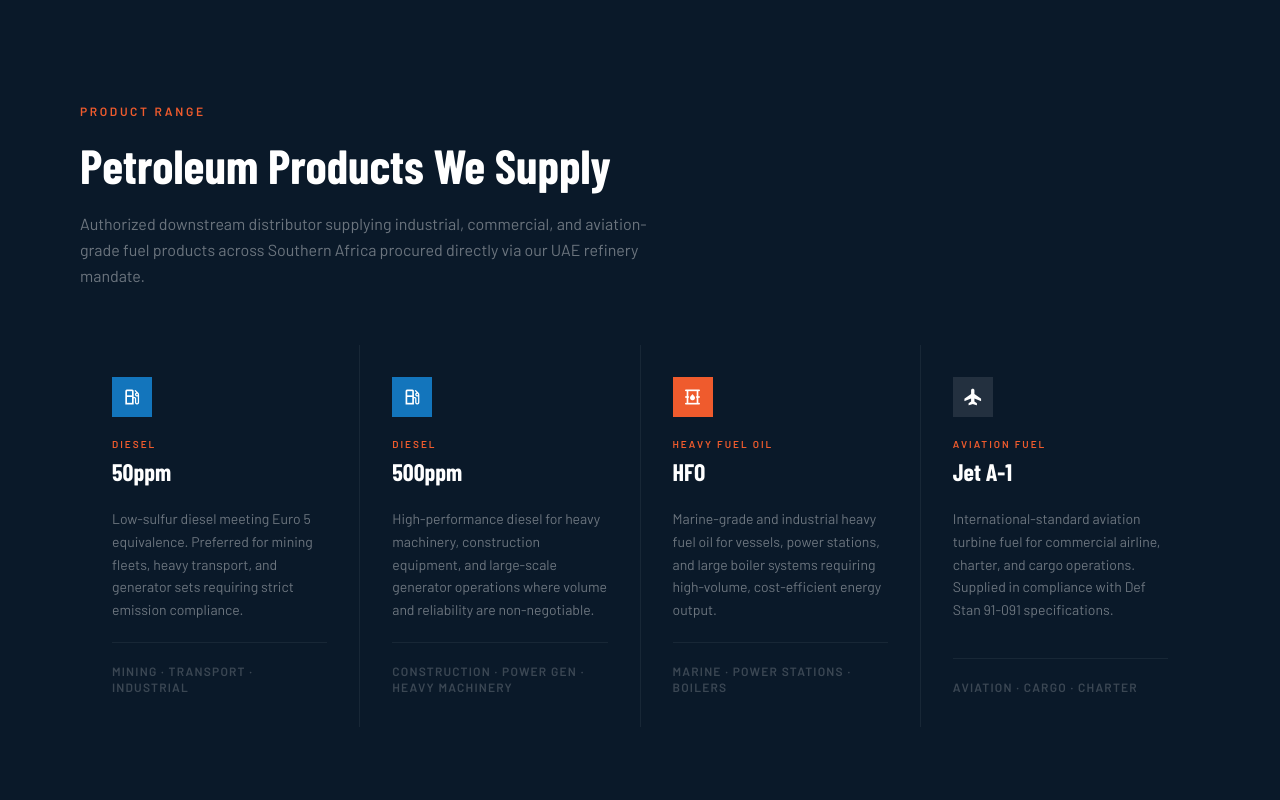
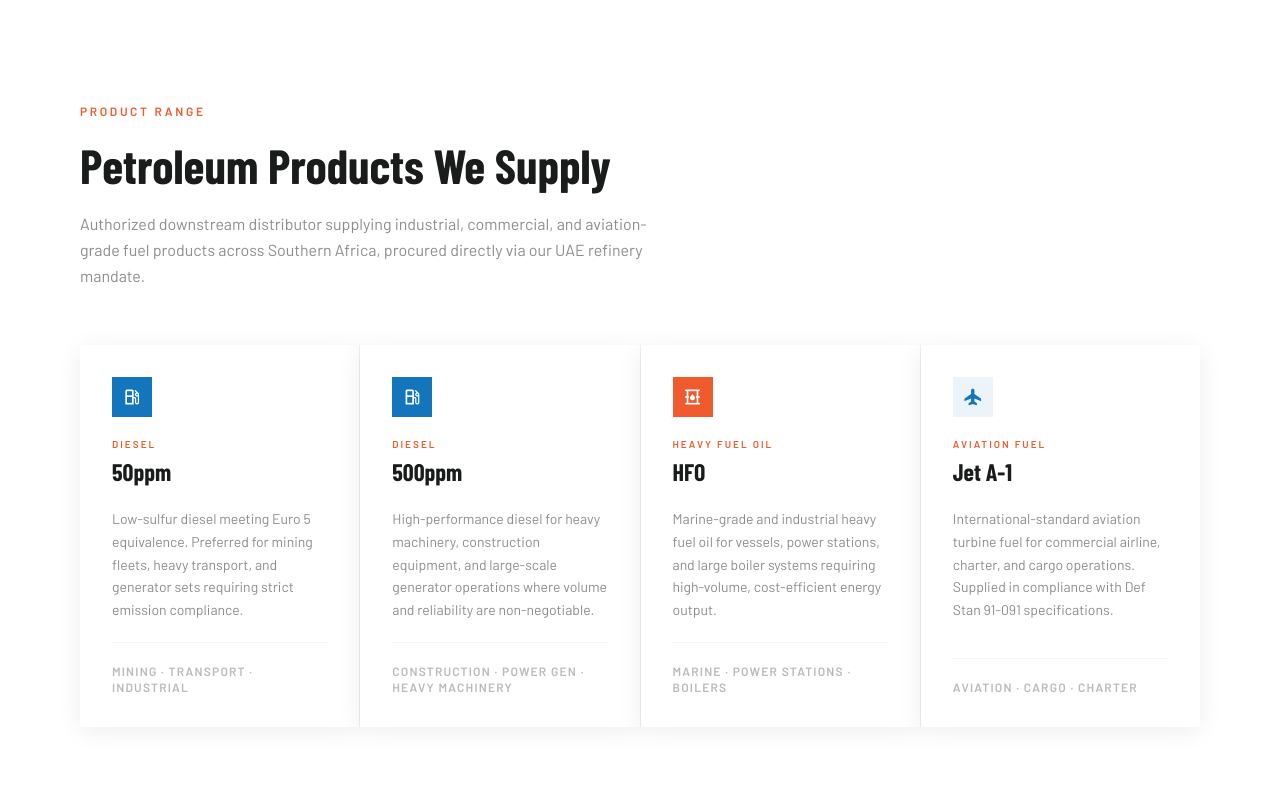
Before and after one commit to McClouds-web/keren-petroleum, a plain HTML site: page index.html in a window 1280 px wide. Shown: the part 1940-2740 px from the top of the page. Drawn offline with nearby package versions, Linux system fonts and the light colour scheme; a web font is replaced by a local one.

Commit message:
fix: lighten dark navy background on Fuel Products section to white theme

```diff
--- a/index.html
+++ b/index.html
@@ -321,57 +321,57 @@
         </section>
 
         <!-- ── Fuel Products ── -->
-        <section class="py-16 md:py-28 bg-[#0A1929]">
+        <section class="py-16 md:py-28 bg-white">
             <div class="max-w-7xl mx-auto px-5 md:px-20">
                 <div class="max-w-xl mb-14" data-reveal>
                     <span class="text-secondary font-bold text-xs uppercase tracking-[0.22em] block mb-4">Product Range</span>
-                    <h2 data-word-reveal class="font-display font-bold text-white leading-tight" style="font-size:clamp(2rem,4vw,3rem);">Petroleum Products We Supply</h2>
-                    <p class="text-white/40 mt-4 leading-relaxed">Authorized downstream distributor supplying industrial, commercial, and aviation-grade fuel products across Southern Africa   procured directly via our UAE refinery mandate.</p>
+                    <h2 data-word-reveal class="font-display font-bold text-on-surface leading-tight" style="font-size:clamp(2rem,4vw,3rem);">Petroleum Products We Supply</h2>
+                    <p class="text-on-surface/50 mt-4 leading-relaxed">Authorized downstream distributor supplying industrial, commercial, and aviation-grade fuel products across Southern Africa, procured directly via our UAE refinery mandate.</p>
                 </div>
-                <div class="grid grid-cols-1 sm:grid-cols-2 lg:grid-cols-4 gap-px" style="background:rgba(255,255,255,0.06);">
-                    <div data-reveal class="bg-[#0A1929] p-8 flex flex-col gap-5 hover:bg-primary/10 transition-colors duration-300">
+                <div class="grid grid-cols-1 sm:grid-cols-2 lg:grid-cols-4 gap-px bg-gray-100">
+                    <div data-reveal class="svc-card bg-white p-8 flex flex-col gap-5" style="box-shadow: 0 4px 24px rgba(0,0,0,0.07);">
                         <div class="w-10 h-10 bg-primary flex items-center justify-center">
                             <span class="material-symbols-outlined text-white" style="font-size:20px;">local_gas_station</span>
                         </div>
                         <div>
                             <div class="text-[10px] font-bold uppercase tracking-[0.2em] text-secondary mb-1">Diesel</div>
-                            <h3 class="font-display font-bold text-2xl text-white">50ppm</h3>
+                            <h3 class="font-display font-bold text-2xl text-on-surface">50ppm</h3>
                         </div>
-                        <p class="text-white/40 text-sm leading-relaxed flex-1">Low-sulfur diesel meeting Euro 5 equivalence. Preferred for mining fleets, heavy transport, and generator sets requiring strict emission compliance.</p>
-                        <div class="pt-5 border-t text-xs font-bold uppercase tracking-widest text-white/20" style="border-color:rgba(255,255,255,0.06);">Mining · Transport · Industrial</div>
+                        <p class="text-on-surface/50 text-sm leading-relaxed flex-1">Low-sulfur diesel meeting Euro 5 equivalence. Preferred for mining fleets, heavy transport, and generator sets requiring strict emission compliance.</p>
+                        <div class="pt-5 border-t border-gray-100 text-xs font-bold uppercase tracking-widest text-on-surface/30">Mining · Transport · Industrial</div>
                     </div>
-                    <div data-reveal data-delay="100" class="bg-[#0A1929] p-8 flex flex-col gap-5 hover:bg-primary/10 transition-colors duration-300">
+                    <div data-reveal data-delay="100" class="svc-card bg-white p-8 flex flex-col gap-5" style="box-shadow: 0 4px 24px rgba(0,0,0,0.07);">
                         <div class="w-10 h-10 bg-primary flex items-center justify-center">
                             <span class="material-symbols-outlined text-white" style="font-size:20px;">local_gas_station</span>
                         </div>
                         <div>
                             <div class="text-[10px] font-bold uppercase tracking-[0.2em] text-secondary mb-1">Diesel</div>
-                            <h3 class="font-display font-bold text-2xl text-white">500ppm</h3>
+                            <h3 class="font-display font-bold text-2xl text-on-surface">500ppm</h3>
                         </div>
-                        <p class="text-white/40 text-sm leading-relaxed flex-1">High-performance diesel for heavy machinery, construction equipment, and large-scale generator operations where volume and reliability are non-negotiable.</p>
-                        <div class="pt-5 border-t text-xs font-bold uppercase tracking-widest text-white/20" style="border-color:rgba(255,255,255,0.06);">Construction · Power Gen · Heavy Machinery</div>
+                        <p class="text-on-surface/50 text-sm leading-relaxed flex-1">High-performance diesel for heavy machinery, construction equipment, and large-scale generator operations where volume and reliability are non-negotiable.</p>
+                        <div class="pt-5 border-t border-gray-100 text-xs font-bold uppercase tracking-widest text-on-surface/30">Construction · Power Gen · Heavy Machinery</div>
                     </div>
-                    <div data-reveal data-delay="200" class="bg-[#0A1929] p-8 flex flex-col gap-5 hover:bg-primary/10 transition-colors duration-300">
+                    <div data-reveal data-delay="200" class="svc-card bg-white p-8 flex flex-col gap-5" style="box-shadow: 0 4px 24px rgba(0,0,0,0.07);">
                         <div class="w-10 h-10 flex items-center justify-center" style="background:#EF5B2D;">
                             <span class="material-symbols-outlined text-white" style="font-size:20px;">oil_barrel</span>
                         </div>
                         <div>
                             <div class="text-[10px] font-bold uppercase tracking-[0.2em] text-secondary mb-1">Heavy Fuel Oil</div>
-                            <h3 class="font-display font-bold text-2xl text-white">HFO</h3>
+                            <h3 class="font-display font-bold text-2xl text-on-surface">HFO</h3>
                         </div>
-                        <p class="text-white/40 text-sm leading-relaxed flex-1">Marine-grade and industrial heavy fuel oil for vessels, power stations, and large boiler systems requiring high-volume, cost-efficient energy output.</p>
-                        <div class="pt-5 border-t text-xs font-bold uppercase tracking-widest text-white/20" style="border-color:rgba(255,255,255,0.06);">Marine · Power Stations · Boilers</div>
+                        <p class="text-on-surface/50 text-sm leading-relaxed flex-1">Marine-grade and industrial heavy fuel oil for vessels, power stations, and large boiler systems requiring high-volume, cost-efficient energy output.</p>
+                        <div class="pt-5 border-t border-gray-100 text-xs font-bold uppercase tracking-widest text-on-surface/30">Marine · Power Stations · Boilers</div>
                     </div>
-                    <div data-reveal data-delay="300" class="bg-[#0A1929] p-8 flex flex-col gap-5 hover:bg-primary/10 transition-colors duration-300">
-                        <div class="w-10 h-10 bg-white/10 flex items-center justify-center">
-                            <span class="material-symbols-outlined text-white" style="font-size:20px;">flight</span>
+                    <div data-reveal data-delay="300" class="svc-card bg-white p-8 flex flex-col gap-5" style="box-shadow: 0 4px 24px rgba(0,0,0,0.07);">
+                        <div class="w-10 h-10 flex items-center justify-center" style="background:rgba(19,117,188,0.08);">
+                            <span class="material-symbols-outlined text-primary" style="font-size:20px;">flight</span>
                         </div>
                         <div>
                             <div class="text-[10px] font-bold uppercase tracking-[0.2em] text-secondary mb-1">Aviation Fuel</div>
-                            <h3 class="font-display font-bold text-2xl text-white">Jet A-1</h3>
+                            <h3 class="font-display font-bold text-2xl text-on-surface">Jet A-1</h3>
                         </div>
-                        <p class="text-white/40 text-sm leading-relaxed flex-1">International-standard aviation turbine fuel for commercial airline, charter, and cargo operations. Supplied in compliance with Def Stan 91-091 specifications.</p>
-                        <div class="pt-5 border-t text-xs font-bold uppercase tracking-widest text-white/20" style="border-color:rgba(255,255,255,0.06);">Aviation · Cargo · Charter</div>
+                        <p class="text-on-surface/50 text-sm leading-relaxed flex-1">International-standard aviation turbine fuel for commercial airline, charter, and cargo operations. Supplied in compliance with Def Stan 91-091 specifications.</p>
+                        <div class="pt-5 border-t border-gray-100 text-xs font-bold uppercase tracking-widest text-on-surface/30">Aviation · Cargo · Charter</div>
                     </div>
                 </div>
             </div>
```
